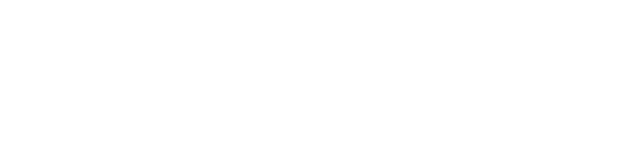
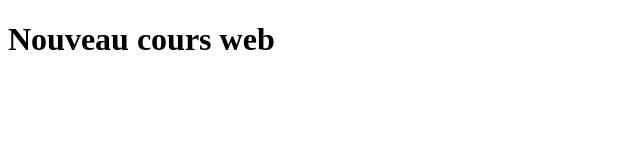
Before and after one commit to etudiantDT-2/coursweb, a plain HTML site: page index.html in a window 1280 px wide. Shown: the whole page, without its empty margins (0-640 px from the left). Drawn offline with Linux system fonts and the light colour scheme.

Commit message:
update index.html

```diff
--- a/index.html
+++ b/index.html
@@ -7,6 +7,6 @@
     <title>cours web</title>
 </head>
 <body>
-
+    <h1>Nouveau cours web</h1>
 </body>
 </html>
```
